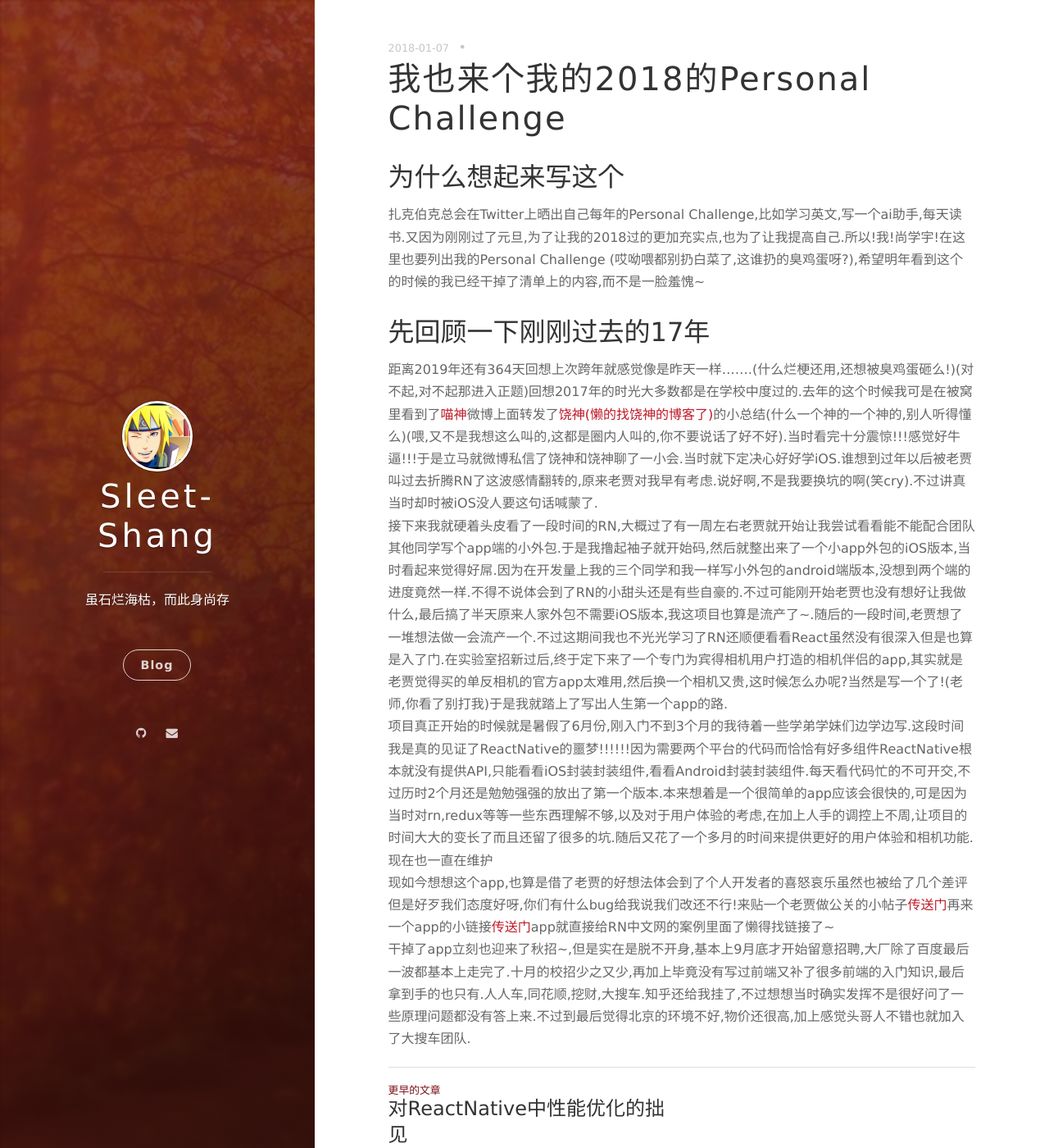
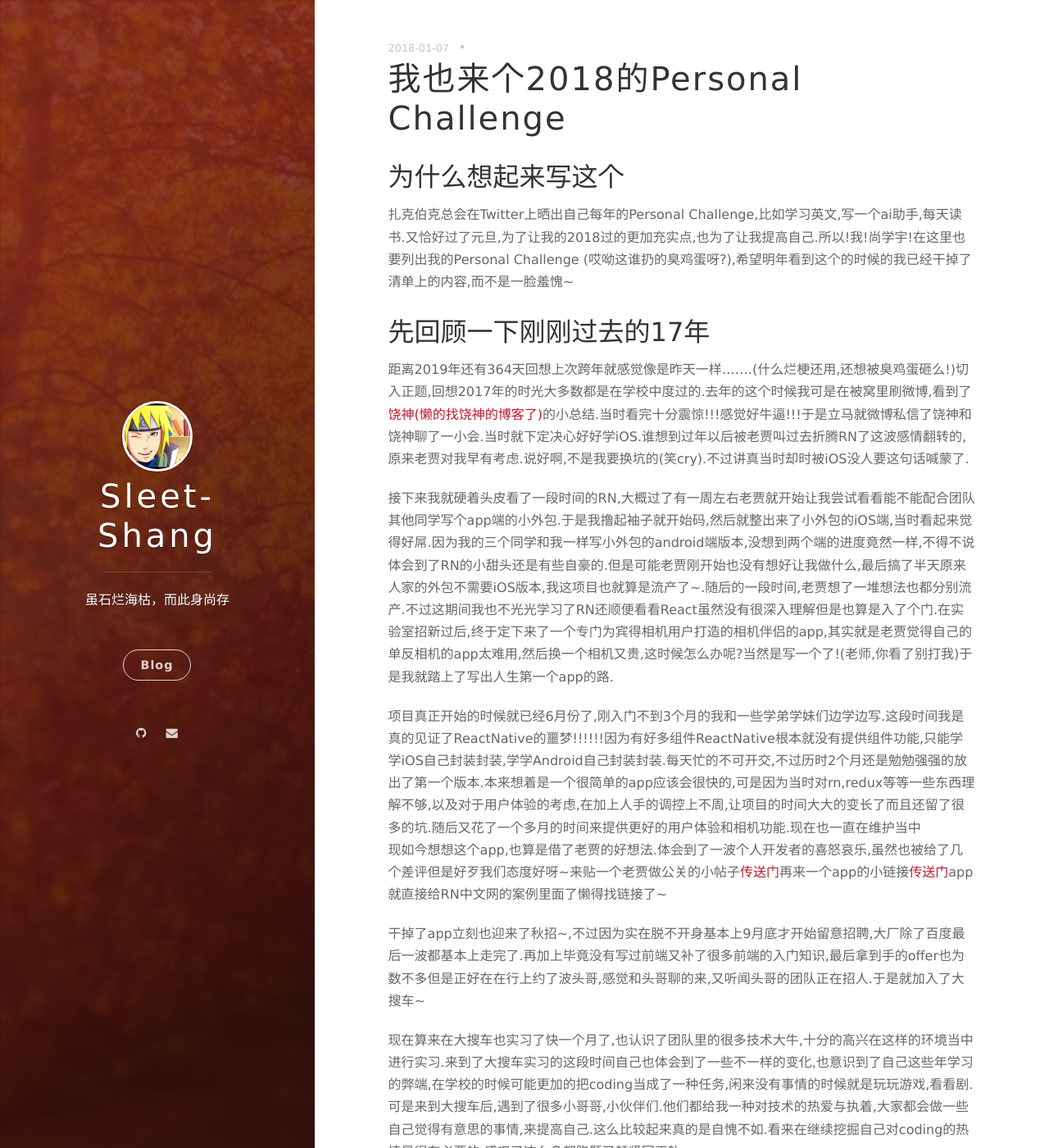
Before and after one commit to RichardSleet/RichardSleet.github.io, a Jekyll site: the page built from _posts/2018-01-07-Personal-Challenge.md, in a window 1280 px wide and 1400 px high. Shown: the whole window at 82% size. Built offline with Jekyll 4.4.1, drawn with Linux system fonts in a browser that asks for light colours; nearby versions of some CDN libraries; comment, search, counter and statistics services are not loaded; some of the changed text lies outside the part shown.

Commit message:
Personal Challenge Complete

```diff
--- a/_posts/2018-01-07-Personal-Challenge.md
+++ b/_posts/2018-01-07-Personal-Challenge.md
@@ -1,13 +1,28 @@
 ---
 layout: post
-title: 我也来个我的2018的Personal Challenge
+title: 我也来个2018的Personal Challenge
 category: PersonalChallenge-2018
 ---
 ## 为什么想起来写这个
-扎克伯克总会在Twitter上晒出自己每年的Personal Challenge,比如学习英文,写一个ai助手,每天读书.又因为刚刚过了元旦,为了让我的2018过的更加充实点,也为了让我提高自己.所以!我!尚学宇!在这里也要列出我的Personal Challenge (哎呦喂都别扔白菜了,这谁扔的臭鸡蛋呀?),希望明年看到这个的时候的我已经干掉了清单上的内容,而不是一脸羞愧~
+扎克伯克总会在Twitter上晒出自己每年的Personal Challenge,比如学习英文,写一个ai助手,每天读书.又恰好过了元旦,为了让我的2018过的更加充实点,也为了让我提高自己.所以!我!尚学宇!在这里也要列出我的Personal Challenge (哎呦这谁扔的臭鸡蛋呀?),希望明年看到这个的时候的我已经干掉了清单上的内容,而不是一脸羞愧~
 ## 先回顾一下刚刚过去的17年
-距离2019年还有364天回想上次跨年就感觉像是昨天一样.......(什么烂梗还用,还想被臭鸡蛋砸么!)(对不起,对不起那进入正题)回想2017年的时光大多数都是在学校中度过的.去年的这个时候我可是在被窝里看到了[喵神](www.onevcat.com)微博上面转发了[饶神(懒的找饶神的博客了)](https://www.jianshu.com/u/263107bb1199)的小总结(什么一个神的一个神的,别人听得懂么)(喂,又不是我想这么叫的,这都是圈内人叫的,你不要说话了好不好).当时看完十分震惊!!!感觉好牛逼!!!于是立马就微博私信了饶神和饶神聊了一小会.当时就下定决心好好学iOS.谁想到过年以后被老贾叫过去折腾RN了这波感情翻转的,原来老贾对我早有考虑.说好啊,不是我要换坑的啊(笑cry).不过讲真当时却时被iOS没人要这句话喊蒙了.
-接下来我就硬着头皮看了一段时间的RN,大概过了有一周左右老贾就开始让我尝试看看能不能配合团队其他同学写个app端的小外包.于是我撸起袖子就开始码,然后就整出来了一个小app外包的iOS版本,当时看起来觉得好屌.因为在开发量上我的三个同学和我一样写小外包的android端版本,没想到两个端的进度竟然一样.不得不说体会到了RN的小甜头还是有些自豪的.不过可能刚开始老贾也没有想好让我做什么,最后搞了半天原来人家外包不需要iOS版本,我这项目也算是流产了~.随后的一段时间,老贾想了一堆想法做一会流产一个.不过这期间我也不光光学习了RN还顺便看看React虽然没有很深入但是也算是入了门.在实验室招新过后,终于定下来了一个专门为宾得相机用户打造的相机伴侣的app,其实就是老贾觉得买的单反相机的官方app太难用,然后换一个相机又贵,这时候怎么办呢?当然是写一个了!(老师,你看了别打我)于是我就踏上了写出人生第一个app的路.
-项目真正开始的时候就是暑假了6月份,刚入门不到3个月的我待着一些学弟学妹们边学边写.这段时间我是真的见证了ReactNative的噩梦!!!!!!因为需要两个平台的代码而恰恰有好多组件ReactNative根本就没有提供API,只能看看iOS封装封装组件,看看Android封装封装组件.每天看代码忙的不可开交,不过历时2个月还是勉勉强强的放出了第一个版本.本来想着是一个很简单的app应该会很快的,可是因为当时对rn,redux等等一些东西理解不够,以及对于用户体验的考虑,在加上人手的调控上不周,让项目的时间大大的变长了而且还留了很多的坑.随后又花了一个多月的时间来提供更好的用户体验和相机功能.现在也一直在维护
-现如今想想这个app,也算是借了老贾的好想法体会到了个人开发者的喜怒哀乐虽然也被给了几个差评但是好歹我们态度好呀,你们有什么bug给我说我们改还不行!来贴一个老贾做公关的小帖子[传送门](https://www.pentaxforums.com/forums/190-pentax-k-1/352815-alternative-choice-ricoh-image-sync-app-pentax-photo-sync-9.html)再来一个app的小链接[传送门](https://reactnative.cn/cases.html)app就直接给RN中文网的案例里面了懒得找链接了~
-干掉了app立刻也迎来了秋招~,但是实在是脱不开身,基本上9月底才开始留意招聘,大厂除了百度最后一波都基本上走完了.十月的校招少之又少,再加上毕竟没有写过前端又补了很多前端的入门知识,最后拿到手的也只有.人人车,同花顺,挖财,大搜车.知乎还给我挂了,不过想想当时确实发挥不是很好问了一些原理问题都没有答上来.不过到最后觉得北京的环境不好,物价还很高,加上感觉头哥人不错也就加入了大搜车团队.
+距离2019年还有364天回想上次跨年就感觉像是昨天一样.......(什么烂梗还用,还想被臭鸡蛋砸么!)切入正题,回想2017年的时光大多数都是在学校中度过的.去年的这个时候我可是在被窝里刷微博,看到了[饶神(懒的找饶神的博客了)](https://www.jianshu.com/u/263107bb1199)的小总结.当时看完十分震惊!!!感觉好牛逼!!!于是立马就微博私信了饶神和饶神聊了一小会.当时就下定决心好好学iOS.谁想到过年以后被老贾叫过去折腾RN了这波感情翻转的,原来老贾对我早有考虑.说好啊,不是我要换坑的(笑cry).不过讲真当时却时被iOS没人要这句话喊蒙了.
+
+接下来我就硬着头皮看了一段时间的RN,大概过了有一周左右老贾就开始让我尝试看看能不能配合团队其他同学写个app端的小外包.于是我撸起袖子就开始码,然后就整出来了小外包的iOS端,当时看起来觉得好屌.因为我的三个同学和我一样写小外包的android端版本,没想到两个端的进度竟然一样,不得不说体会到了RN的小甜头还是有些自豪的.但是可能老贾刚开始也没有想好让我做什么,最后搞了半天原来人家的外包不需要iOS版本,我这项目也就算是流产了~.随后的一段时间,老贾想了一堆想法也都分别流产.不过这期间我也不光光学习了RN还顺便看看React虽然没有很深入理解但是也算是入了个门.在实验室招新过后,终于定下来了一个专门为宾得相机用户打造的相机伴侣的app,其实就是老贾觉得自己的单反相机的app太难用,然后换一个相机又贵,这时候怎么办呢?当然是写一个了!(老师,你看了别打我)于是我就踏上了写出人生第一个app的路.
+
+项目真正开始的时候就已经6月份了,刚入门不到3个月的我和一些学弟学妹们边学边写.这段时间我是真的见证了ReactNative的噩梦!!!!!!因为有好多组件ReactNative根本就没有提供组件功能,只能学学iOS自己封装封装,学学Android自己封装封装.每天忙的不可开交,不过历时2个月还是勉勉强强的放出了第一个版本.本来想着是一个很简单的app应该会很快的,可是因为当时对rn,redux等等一些东西理解不够,以及对于用户体验的考虑,在加上人手的调控上不周,让项目的时间大大的变长了而且还留了很多的坑.随后又花了一个多月的时间来提供更好的用户体验和相机功能.现在也一直在维护当中
+现如今想想这个app,也算是借了老贾的好想法.体会到了一波个人开发者的喜怒哀乐,虽然也被给了几个差评但是好歹我们态度好呀~来贴一个老贾做公关的小帖子[传送门](https://www.pentaxforums.com/forums/190-pentax-k-1/352815-alternative-choice-ricoh-image-sync-app-pentax-photo-sync-9.html)再来一个app的小链接[传送门](https://reactnative.cn/cases.html)app就直接给RN中文网的案例里面了懒得找链接了~
+
+干掉了app立刻也迎来了秋招~,不过因为实在脱不开身基本上9月底才开始留意招聘,大厂除了百度最后一波都基本上走完了.再加上毕竟没有写过前端又补了很多前端的入门知识,最后拿到手的offer也为数不多但是正好在在行上约了波头哥,感觉和头哥聊的来,又听闻头哥的团队正在招人.于是就加入了大搜车~
+
+现在算来在大搜车也实习了快一个月了,也认识了团队里的很多技术大牛,十分的高兴在这样的环境当中进行实习.来到了大搜车实习的这段时间自己也体会到了一些不一样的变化,也意识到了自己这些年学习的弊端,在学校的时候可能更加的把coding当成了一种任务,闲来没有事情的时候就是玩玩游戏,看看剧.可是来到大搜车后,遇到了很多小哥哥,小伙伴们.他们都给我一种对技术的热爱与执着,大家都会做一些自己觉得有意思的事情,来提高自己.这么比较起来真的是自愧不如.看来在继续挖掘自己对coding的热情是很有必要的.感叹了这么多都跑题了赶紧回正轨.
+## personal challenge的清单
+- 刷一遍leetcode和scriptObj中js的基础的题型(提高一下自己的算法能力)
+- 用不同的前后端技术栈写两个多端的小作品(梳理实践一下前端,测试,后端,配置脚手架等方面的学习)
+- 每两个月读一本书并且啃下一本英语书(学学英语,多读书)
+- 写个爬虫(多学学node)
+- 写个帽子的workflow(同样多学学node)
+- 减肥到150斤以下,降低胆固醇和高血压!(为了多活几天)
+- 这个坑是为Linux和计网占的~(希望能够看看linux最基础的东西和重新复习一下计网)
+
+每个月都要来总结一下这个月的收获和学习情况,有棒的值得分享的要写个博客.
```
